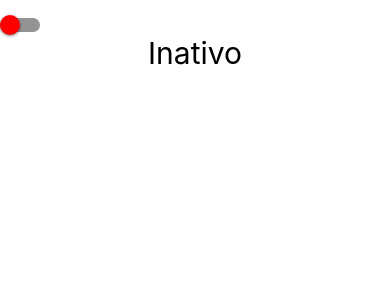
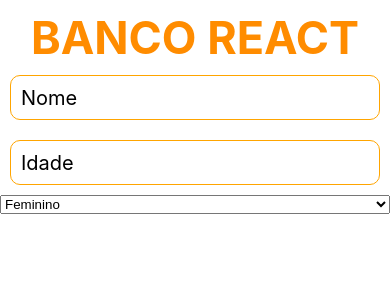
Before and after one commit to Murilo-Augusto/Curso-Udemy, a React Native app: screen / in a window 390 px wide. Shown: the top 300 px of the page. Built offline with nearby package versions, Linux system fonts and the light colour scheme.

Commit message:
Feito até o Picker

```diff
--- a/App.js
+++ b/App.js
@@ -1,26 +1,49 @@
 import { StatusBar } from 'react-native';
 import React, { Component } from 'react';
-import { Text, View, StyleSheet, Switch } from 'react-native';
+import { Text, View, StyleSheet, TextInput } from 'react-native';
+import {Picker} from '@react-native-picker/picker'
 
 class App extends Component {
   constructor(props) {
     super(props);
     this.state = {
-      status: false
+      sexo: '',
+      sexos: [
+        {key: 1, nome: 'Feminino'},
+        {key: 2, nome: 'Masculino'},
+        {key: 3, nome: 'Não-binário'},
+        {key: 4, nome: 'Outros'},
+      ]
     };
   }
 
   render() {
+
+    let sexoItem = this.state.sexos.map( (v, k) => {
+      return <Picker.Item key={k} value={k} label={v.nome} />
+    })
+
 		return (
 			<View style={styles.container} >
+        <Text style={styles.titulo}>BANCO REACT</Text>
+          <TextInput style={styles.textInput} placeholder='Nome' underlineColorAndroid="transparent"/>
+          <TextInput style={styles.textInput} placeholder='Idade'/>
+          <Picker
+            selectedValue={this.state.pizza}
+            onValueChange={ (itemValue, itemIndex) =>  this.setState({pizza: itemValue}) }
+          >
+            {sexoItem}
+          </Picker>
 
-        <Switch
+
+
+        {/* <Switch
           value={this.state.status}
           onValueChange={ (valorSwitch) => this.setState({status: valorSwitch}) }
           thumbColor='#FF0000'
         />
 
-        <Text style={{textAlign: 'center', fontSize: 30}}>{(this.state.status) ? 'Ativo' : 'Inativo'}</Text>
+        <Text style={{textAlign: 'center', fontSize: 30}}>{(this.state.status) ? 'Ativo' : 'Inativo'}</Text> */}
 
 				<StatusBar />
 			</View>
@@ -30,8 +53,25 @@ class App extends Component {
 
 const styles = StyleSheet.create({
 	container: {
-		marginTop: 15
+		flex: 1
 	},
+  titulo: {
+    textAlign: 'center',
+    fontSize: 45,
+    fontWeight: 'bold',
+    color: '#ff8c00',
+    marginTop: 10
+  },
+  textInput: {
+    height: 45,
+    borderWidth: 1,
+    borderColor: 'orange',
+    margin: 10,
+    fontSize: 20,
+    padding: 10,
+    borderRadius: 10
+  }
+
 });
 
 export default App;
--- a/package.json
+++ b/package.json
@@ -17,7 +17,8 @@
     "react-native": "0.68.2",
     "react-native-web": "0.17.7",
     "webpack-dev-server": "~3.11.0",
-    "@expo/webpack-config": "~0.16.2"
+    "@expo/webpack-config": "~0.16.2",
+    "@react-native-picker/picker": "2.4.0"
   },
   "devDependencies": {
     "@babel/core": "^7.12.9"
```
Also changed, not shown: 1 other file (tests, documents, lock files or other folders).
